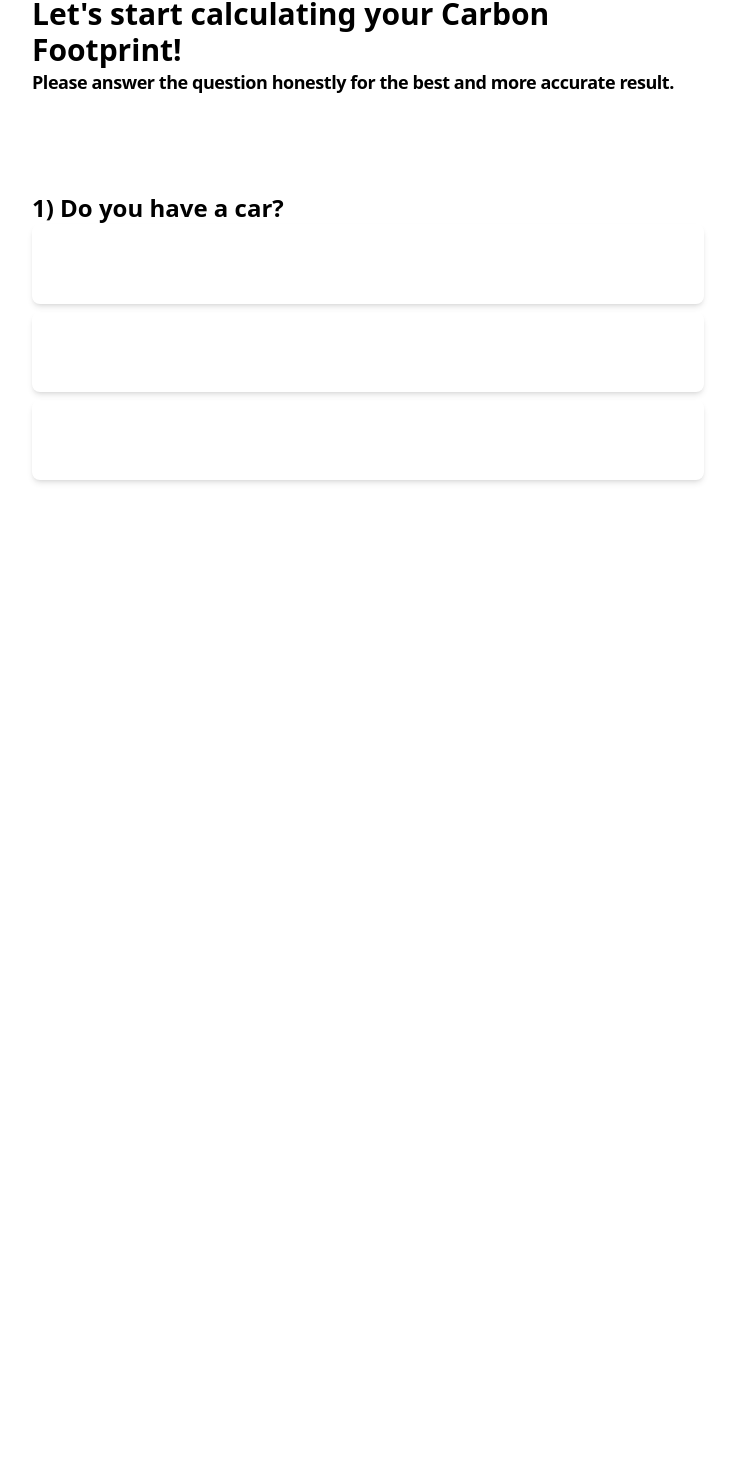
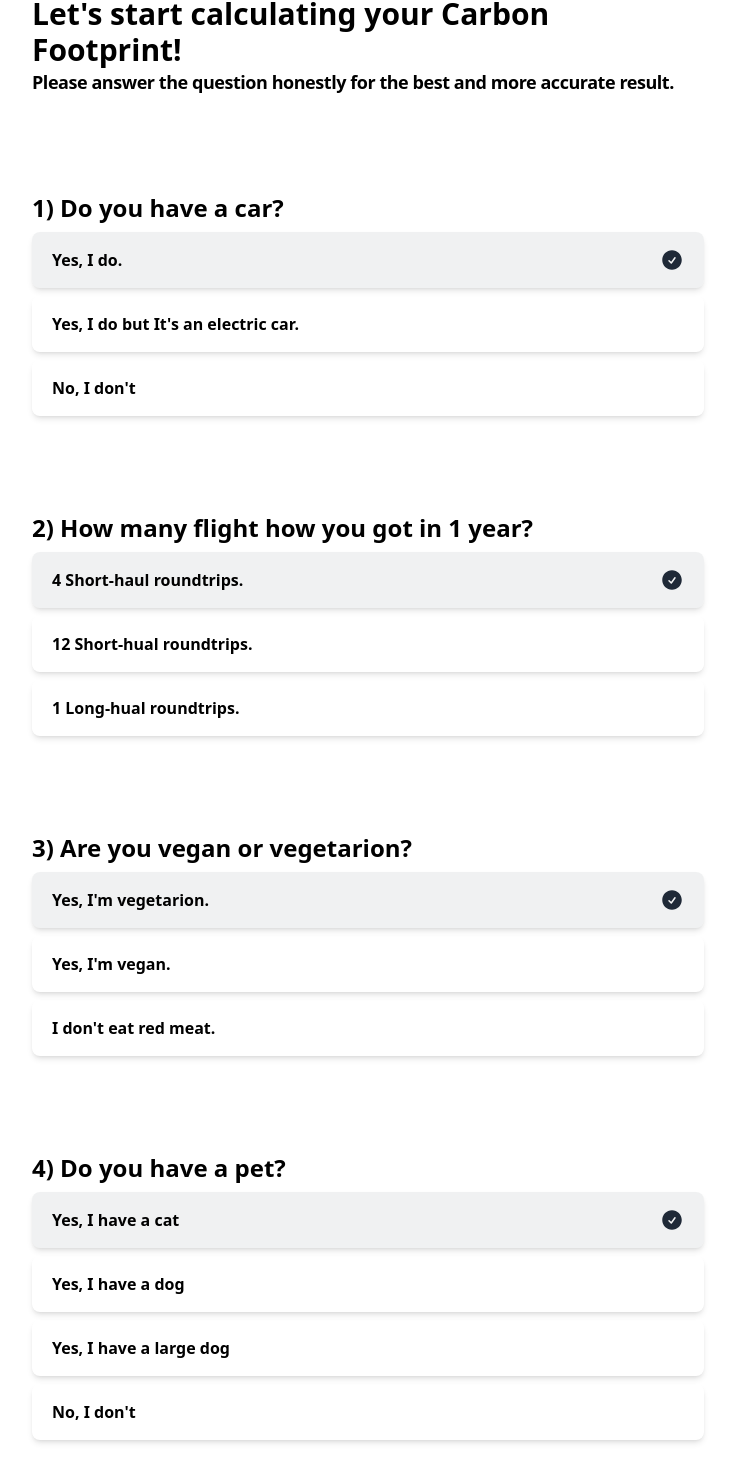
Before and after one commit to MungkornHorpanich/EcoFootprint, a React (Vite) app in the folder ecofootprint/: page /test in a window 1280 px wide. Shown: the part 100-1570 px from the top of the page, without its empty margins (272-1007 px from the left). Before the commit the page ends 800 px from the top, so only its background shows below. Built offline with nearby package versions, Linux system fonts and the light colour scheme.

Commit message:
Adding alot of question

```diff
--- a/ecofootprint/src/pages/Calculation.tsx
+++ b/ecofootprint/src/pages/Calculation.tsx
@@ -1,7 +1,7 @@
 import { motion, useScroll, useSpring } from "framer-motion";
 import { Radio, RadioGroup } from "@headlessui/react";
 import { CheckCircleIcon } from "@heroicons/react/24/solid";
-import { useState } from "react";
+import { useEffect, useState } from "react";
 import React from "react";
 
 const Calculation: React.FC = () => {
@@ -13,15 +13,66 @@ const Calculation: React.FC = () => {
   });
 
   const q1 = [
-    { name: "Startup", ram: "12GB", cpus: "6 CPUs", disk: "256GB SSD disk" },
-    { name: "Business", ram: "16GB", cpus: "8 CPUs", disk: "512GB SSD disk" },
-    { name: "Enterprise", ram: "32GB", cpus: "12 CPUs", disk: "1TB SSD disk" },
+    { name: "Yes, I do.", footprint: 4.6 },
+    { name: "Yes, I do but It's an electric car.", footprint: 0.4 },
+    { name: "No, I don't", footprint: 0.0 },
   ];
 
-  const [selected, setSelected] = useState(q1[0]);
+  const q2 = [
+    { name: "4 Short-haul roundtrips.", footprint: 1.9 },
+    { name: "12 Short-hual roundtrips.", footprint: 5.5 },
+    { name: "1 Long-hual roundtrips.", footprint: 2.35 },
+  ];
+
+  const q3 = [
+    { name: "Yes, I'm vegetarion.", footprint: -1.4 },
+    { name: "Yes, I'm vegan.", footprint: -1.6 },
+    { name: "I don't eat red meat.", footprint: -0.9 },
+  ];
+
+  const q4 = [
+    { name: "Yes, I have a cat", footprint: 0.3 },
+    { name: "Yes, I have a dog", footprint: 0.8 },
+    { name: "Yes, I have a large dog", footprint: 2.5 },
+    { name: "No, I don't", footprint: 0.0 },
+  ];
+
+  const q5 = [
+    { name: "Yes, I do." },
+    { name: "Yes, I do but It's an electric car." },
+    { name: "No, I don't" },
+  ];
+
+  const q6 = [
+    { name: "Yes, I do." },
+    { name: "Yes, I do but It's an electric car." },
+    { name: "No, I don't" },
+  ];
+
+  // Q1
+  const [selected1, setSelected1] = useState(q1[0]);
+  const footprint1 = selected1.footprint;
+
+  // Q2
+  const [selected2, setSelected2] = useState(q2[0]);
+  const footprint2 = selected2.footprint;
+
+  // Q3
+  const [selected3, setSelected3] = useState(q3[0]);
+  const footprint3 = selected3.footprint;
+
+  // Q4
+  const [selected4, setSelected4] = useState(q4[0]);
+  const footprint4 = selected4.footprint;
+
+  useEffect(() => {
+    let sum = footprint1 + footprint2 + footprint3 + footprint4;
+    console.log(sum.toFixed(2));
+    console.log("-----------------------");
+  }, [selected1, selected2, selected3, selected4]);
 
   return (
-    <div className="py-12 w-screen">
+    <div className="py-12 w-screen px-3">
       <motion.div
         className="z-100 fixed top-0 left-0 right-0 h-[10px] m-2 rounded-full bg-gradient-to-r from-emerald-400 to-cyan-400 origin-left"
         style={{ scaleX }}
@@ -41,29 +92,104 @@ const Calculation: React.FC = () => {
           <h1 className="font-bold text-2xl">1) Do you have a car?</h1>
           <RadioGroup
             by="name"
-            value={selected}
-            onChange={setSelected}
+            value={selected1}
+            onChange={setSelected1}
             aria-label="Server size"
-            className="space-y-2"
+            className="space-y-2 mt-2"
           >
             {q1.map((plan) => (
               <Radio
                 key={plan.name}
                 value={plan}
-                className="group relative flex cursor-pointer rounded-lg bg-white/5 py-4 px-5 text-white shadow-md transition focus:outline-none data-[focus]:outline-1 data-[focus]:outline-white data-[checked]:bg-white/10"
+                className="group relative flex cursor-pointer rounded-lg bg-gray-50/5 py-4 px-5 text-black shadow-md transition focus:outline-none data-[focus]:outline-1 data-[focus]:outline-white data-[checked]:bg-gray-500/10"
               >
                 <div className="flex w-full items-center justify-between">
-                  <div className="text-sm/6">
-                    <p className="font-semibold text-white">{plan.name}</p>
-                    <div className="flex gap-2 text-white/50">
-                      <div>{plan.ram}</div>
-                      <div aria-hidden="true">&middot;</div>
-                      <div>{plan.cpus}</div>
-                      <div aria-hidden="true">&middot;</div>
-                      <div>{plan.disk}</div>
-                    </div>
+                  <div className="text-md/6">
+                    <p className="font-semibold text-black">{plan.name}</p>
                   </div>
-                  <CheckCircleIcon className="size-6 fill-white opacity-0 transition group-data-[checked]:opacity-100" />
+                  <CheckCircleIcon className="size-6 fill-gray-800 opacity-0 transition group-data-[checked]:opacity-100" />
+                </div>
+              </Radio>
+            ))}
+          </RadioGroup>
+        </div>
+
+        <div id="q2">
+          <h1 className="font-bold text-2xl">
+            2) How many flight how you got in 1 year?
+          </h1>
+          <RadioGroup
+            by="name"
+            value={selected2}
+            onChange={setSelected2}
+            aria-label="Server size"
+            className="space-y-2 mt-2"
+          >
+            {q2.map((plan) => (
+              <Radio
+                key={plan.name}
+                value={plan}
+                className="group relative flex cursor-pointer rounded-lg bg-gray-50/5 py-4 px-5 text-black shadow-md transition focus:outline-none data-[focus]:outline-1 data-[focus]:outline-white data-[checked]:bg-gray-500/10"
+              >
+                <div className="flex w-full items-center justify-between">
+                  <div className="text-md/6">
+                    <p className="font-semibold text-black">{plan.name}</p>
+                  </div>
+                  <CheckCircleIcon className="size-6 fill-gray-800 opacity-0 transition group-data-[checked]:opacity-100" />
+                </div>
+              </Radio>
+            ))}
+          </RadioGroup>
+        </div>
+
+        <div id="q3">
+          <h1 className="font-bold text-2xl">
+            3) Are you vegan or vegetarion?
+          </h1>
+          <RadioGroup
+            by="name"
+            value={selected3}
+            onChange={setSelected3}
+            aria-label="Server size"
+            className="space-y-2 mt-2"
+          >
+            {q3.map((plan) => (
+              <Radio
+                key={plan.name}
+                value={plan}
+                className="group relative flex cursor-pointer rounded-lg bg-gray-50/5 py-4 px-5 text-black shadow-md transition focus:outline-none data-[focus]:outline-1 data-[focus]:outline-white data-[checked]:bg-gray-500/10"
+              >
+                <div className="flex w-full items-center justify-between">
+                  <div className="text-md/6">
+                    <p className="font-semibold text-black">{plan.name}</p>
+                  </div>
+                  <CheckCircleIcon className="size-6 fill-gray-800 opacity-0 transition group-data-[checked]:opacity-100" />
+                </div>
+              </Radio>
+            ))}
+          </RadioGroup>
+        </div>
+
+        <div id="q4">
+          <h1 className="font-bold text-2xl">4) Do you have a pet?</h1>
+          <RadioGroup
+            by="name"
+            value={selected4}
+            onChange={setSelected4}
+            aria-label="Server size"
+            className="space-y-2 mt-2"
+          >
+            {q4.map((plan) => (
+              <Radio
+                key={plan.name}
+                value={plan}
+                className="group relative flex cursor-pointer rounded-lg bg-gray-50/5 py-4 px-5 text-black shadow-md transition focus:outline-none data-[focus]:outline-1 data-[focus]:outline-white data-[checked]:bg-gray-500/10"
+              >
+                <div className="flex w-full items-center justify-between">
+                  <div className="text-md/6">
+                    <p className="font-semibold text-black">{plan.name}</p>
+                  </div>
+                  <CheckCircleIcon className="size-6 fill-gray-800 opacity-0 transition group-data-[checked]:opacity-100" />
                 </div>
               </Radio>
             ))}
```
